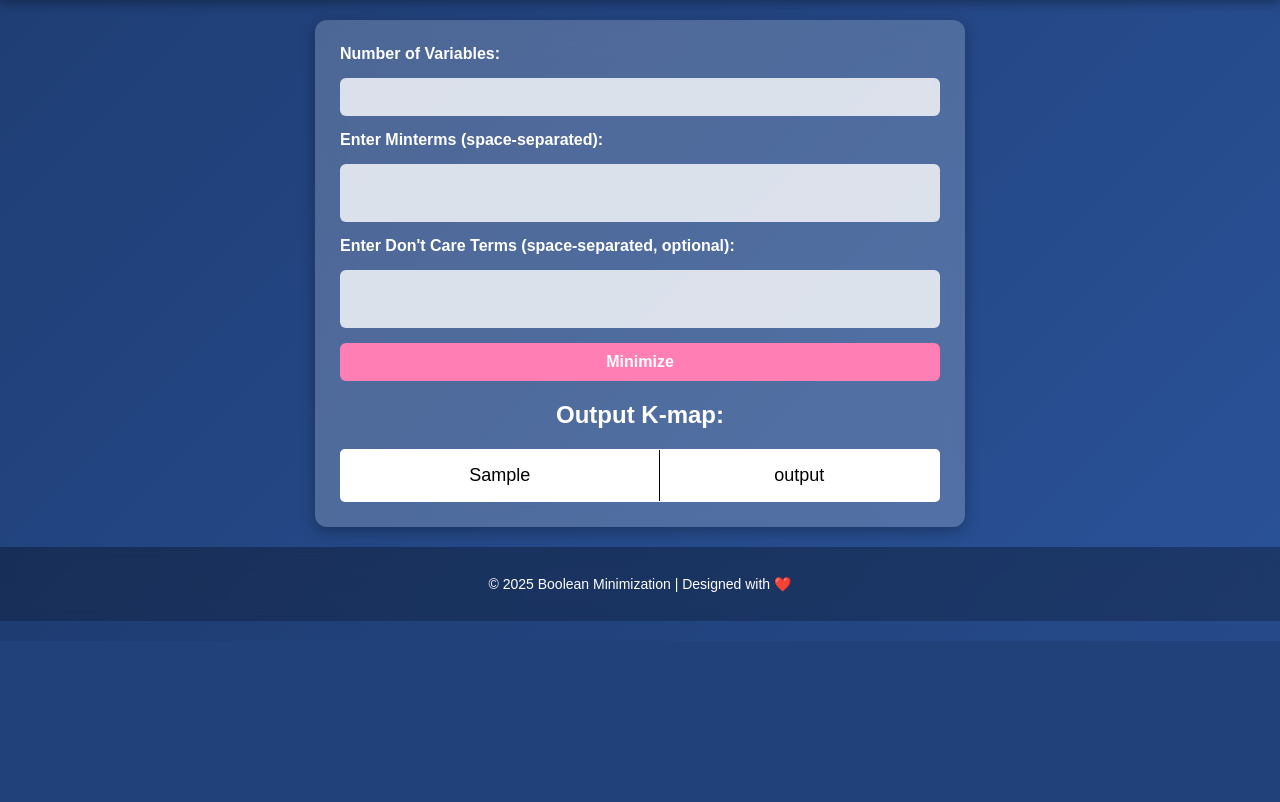
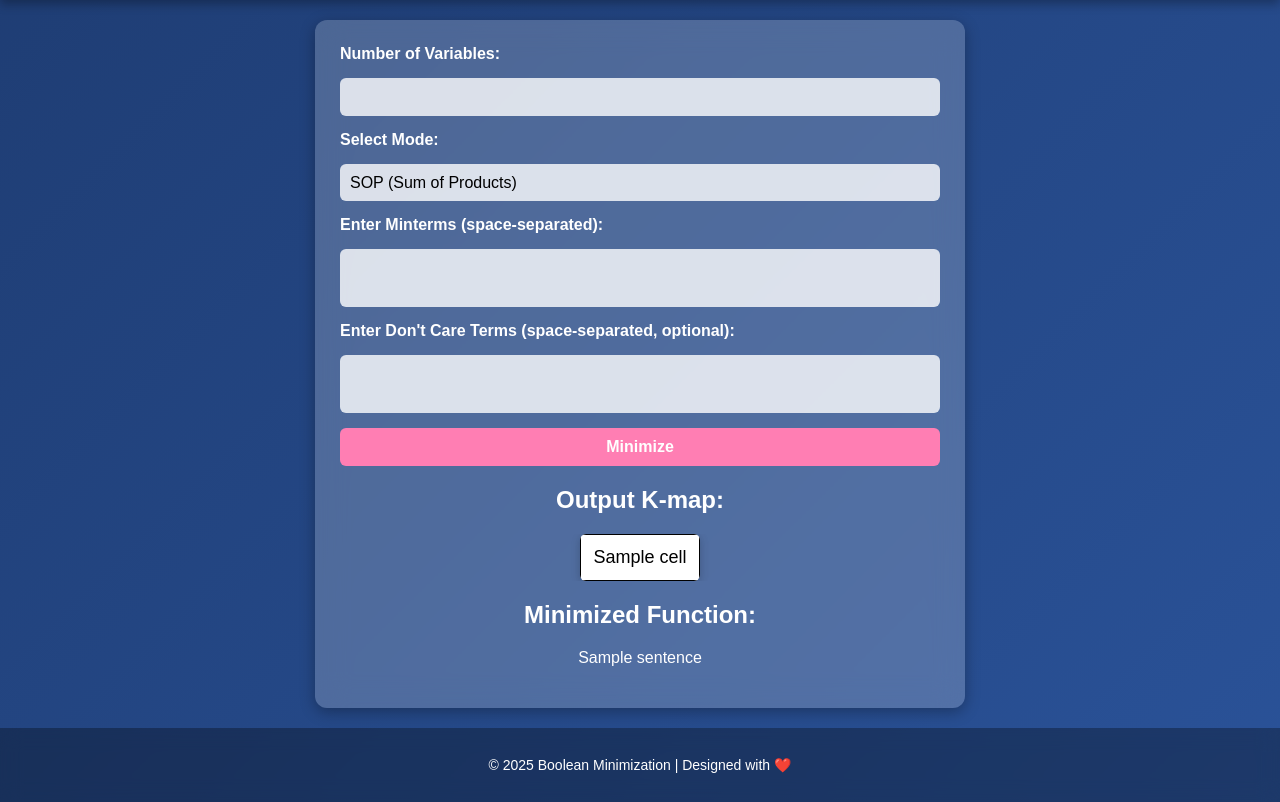
Before and after one commit to Ayush07Kulkarni/KmapSolver, a Flask app: template templates/index.html in a window 1280 px wide. Shown: the part 159-961 px from the top of the page. Before the commit the page ends 800 px from the top, so only its background shows below. Run offline with Flask 3, Linux system fonts and the light colour scheme; the template is opened without the code that fills it: most values are stand-ins (such as "Sample title", 1, 10 or a date in 2020).

Commit message:
app.py updated and frontend optimised

```diff
--- a/app.py
+++ b/app.py
@@ -1,33 +1,82 @@
 from flask import Flask, render_template, request
 import subprocess
+import os
 
 app = Flask(__name__)
+
+def minimize_boolean_function(nBits, mode, terms, dontCare):
+    if mode == 'sop':
+        # C++ code execution for SOP
+        minterms = [int(term) for term in terms.split()] if terms else []
+        dontcare_terms = [int(term) for term in dontCare.split()] if dontCare else []
+
+        input_str = f"{nBits} {len(minterms)} {' '.join(map(str, minterms))} {len(dontcare_terms)} {' '.join(map(str, dontcare_terms))}"
+
+        process = subprocess.Popen(['./kmap_solver.exe'], stdin=subprocess.PIPE, stdout=subprocess.PIPE, stderr=subprocess.PIPE, text=True)
+        stdout, stderr = process.communicate(input_str)
+
+        if stderr:
+            print(f"Error from C++ code: {stderr}")
+            return {'kmap_rows': [], 'function_output': [f"Error during SOP minimization: {stderr}"]}
+
+        output_lines = stdout.strip().split('\n')
+        kmap_rows = []
+        function_output = []
+        kmap_start = False
+        function_start = False
+
+        for line in output_lines:
+            if "0 " in line or "1 " in line:
+                kmap_start = True
+                kmap_rows.append([int(x) for x in line.split()])
+            elif kmap_start:
+                kmap_start = False
+                function_start = True
+            elif "Function 1:" in line:
+                function_start = True
+                function_output.append(line)
+            elif function_start and line:
+                function_output.append(line)
+
+        return {'kmap_rows': kmap_rows, 'function_output': function_output}
+
+    elif mode == 'pos':
+        # Python compliment string function for POS
+        terms = terms.replace(",", "+")
+        result = compliment_string(terms)
+        return {'kmap_rows': [], 'function_output': [result]}
+
+def compliment_string(s):
+    elements = s.split("+")
+    complemented_terms = []
+
+    for element in elements:
+        literals = element.strip().split()
+        complemented_literals = []
+
+        for literal in element.strip():
+            if literal == "'":
+                continue
+            elif literal.isalpha():
+                if literal + "'" in element:
+                    complemented_literals.append(literal)
+                else:
+                    complemented_literals.append(literal + "'")
+
+        complemented_terms.append('+'.join(complemented_literals))
+
+    return ' * '.join(complemented_terms)
 
 @app.route('/', methods=['GET', 'POST'])
 def index():
     output = None
     if request.method == 'POST':
-        # Get form data safely
-        nBits = request.form.get('nBits', '').strip()
-        minTerms = request.form.get('minTerms', '').strip()
-        dontCare = request.form.get('dontCare', '').strip()
+        nBits = int(request.form['nBits'])
+        mode = request.form['mode']
+        terms = request.form['terms']
+        dontCare = request.form['dontCare']
 
-        if not nBits or not minTerms:
-            return render_template('index.html', output="Error: Number of variables and minterms are required.")
-
-        # Prepare input data
-        minTerms_list = minTerms.split()
-        dontCare_list = dontCare.split() if dontCare else []
-
-        input_data = f"{nBits} {len(minTerms_list)} {' '.join(minTerms_list)} {len(dontCare_list)} {' '.join(dontCare_list)}"
-
-        # Compile and run the C++ program
-        try:
-            subprocess.run(['g++', 'kmap_solver.cpp', '-o', 'kmap_solver'], check=True)
-            result = subprocess.run(['./kmap_solver'], input=input_data, text=True, capture_output=True, check=True)
-            output = result.stdout
-        except subprocess.CalledProcessError as e:
-            output = f"An error occurred: {e.stderr} {e.stdout}"
+        output = minimize_boolean_function(nBits, mode, terms, dontCare)
 
     return render_template('index.html', output=output)
 
--- a/static/styles.css
+++ b/static/styles.css
@@ -40,7 +40,7 @@ footer {
     background: rgba(255, 255, 255, 0.2);
     padding: 25px;
     border-radius: 12px;
-    width: 100%;
+    width: 90%; /* Adjust width for better responsiveness */
     max-width: 600px;
     box-shadow: 0 4px 15px rgba(0, 0, 0, 0.3);
     backdrop-filter: blur(15px);
@@ -54,40 +54,27 @@ form {
     flex-direction: column;
     align-items: center;
     justify-content: center;
-    gap: 15px; /* Adds spacing between elements */
+    gap: 15px;
     width: 100%;
 }
 
-/* Make all input elements the same width */
+/* Input Fields Styling */
 textarea, input, select {
-    width: 100% !important;
-    max-width: 600px; /* Ensures consistency */
+    width: 100%;
+    max-width: 600px;
     padding: 10px;
     border: none;
     border-radius: 6px;
     font-size: 16px;
     background: rgba(255, 255, 255, 0.8);
-    resize: none; /* Prevent resizing */
-    box-sizing: border-box; /* Ensures padding doesn’t affect width */
-    appearance: none; /* Removes default browser styling */
+    box-sizing: border-box;
+    appearance: none;
 }
 
 textarea {
-    display: block;
-    width: 100% !important;
-    max-width: 600px !important;
-    min-width: 600px !important;
-    padding: 10px;
-    border: none;
-    border-radius: 6px;
-    font-size: 16px;
-    background: rgba(255, 255, 255, 0.8);
-    resize: none; /* Prevent resizing */
-    box-sizing: border-box; /* Ensures padding doesn’t affect width */
+    resize: none;
 }
 
-
-/* Centering labels */
 label {
     width: 100%;
     max-width: 620px;
@@ -95,7 +82,7 @@ label {
     font-weight: bold;
 }
 
-/* Adjust submit button width */
+/* Submit Button Styling */
 input[type="submit"] {
     width: 100%;
     max-width: 620px;
@@ -118,63 +105,48 @@ input[type="submit"]:hover {
 .output-container {
     margin-top: 20px;
     text-align: center;
+    width: 100%;
+    overflow-x: auto; /* Enable horizontal scrolling */
 }
 
-/* Table with Cool Animation */
-.animated-table {
-    width: 100%;
+.styled-table {
+    width: auto; /* Allow table to adjust width */
     border-collapse: collapse;
     background: white;
     color: black;
-    border-radius: 5px;
+    border-radius: 6px;
     overflow: hidden;
-    animation: fadeIn 1s ease-in-out;
+    box-shadow: 0 2px 10px rgba(0, 0, 0, 0.2);
+    transition: 0.3s ease-in-out;
+    margin: 0 auto; /* Center the table */
 }
 
-/* Table Cell Styling */
-.animated-table, th, td {
+.styled-table th, .styled-table td {
     border: 1px solid black;
-    padding: 15px;
+    padding: 12px;
     text-align: center;
     font-size: 18px;
+    min-width: 40px; /* Ensure even width for cells */
 }
 
-/* Table Animation */
-@keyframes fadeIn {
-    from {
-        opacity: 0;
-        transform: translateY(20px);
-    }
-    to {
-        opacity: 1;
-        transform: translateY(0);
+.styled-table th {
+    background-color: #ff7eb3;
+    color: white;
+}
+
+.styled-table tr:hover {
+    background: rgba(255, 126, 179, 0.2);
+}
+
+/* Media Queries */
+@media (max-width: 768px) {
+    .container {
+        width: 95%;
     }
 }
-
-/* Row Animation */
-.animated-table tr {
-    animation: slideIn 0.6s ease-in-out;
-}
-
-/* Row Slide Animation */
-@keyframes slideIn {
-    from {
-        transform: translateX(-50px);
-        opacity: 0;
-    }
-    to {
-        transform: translateX(0);
-        opacity: 1;
+@media (max-width: 480px){
+    .styled-table th,.styled-table td{
+        padding: 8px;
+        font-size: 14px;
     }
 }
-
-/* Column Highlight Effect */
-.animated-table td {
-    transition: background 0.3s ease-in-out;
-}
-
-.animated-table td:hover {
-    background: #ff7eb3;
-    color: white;
-    font-weight: bold;
-}
--- a/templates/index.html
+++ b/templates/index.html
@@ -17,8 +17,14 @@
             <label for="nBits">Number of Variables:</label>
             <input type="number" id="nBits" name="nBits" min="1" max="6" required>
 
-            <label for="minTerms">Enter Minterms (space-separated):</label>
-            <textarea id="minTerms" name="minTerms" required></textarea>
+            <label for="mode">Select Mode:</label>
+            <select id="mode" name="mode" required onchange="toggleInput()">
+                <option value="sop">SOP (Sum of Products)</option>
+                <option value="pos">POS (Product of Sums)</option>
+            </select>
+
+            <label id="termsLabel" for="terms">Enter Minterms (space-separated):</label>
+            <textarea id="terms" name="terms" required></textarea>
 
             <label for="dontCare">Enter Don't Care Terms (space-separated, optional):</label>
             <textarea id="dontCare" name="dontCare"></textarea>
@@ -29,11 +35,11 @@
         {% if output %}
             <h2>Output K-map:</h2>
             <div class="output-container">
-            <table class="animated-table">
+                <table class="styled-table">
                     <tbody>
-                    {% for row in output.strip().split('\n') %}
+                        {% for row in output.kmap_rows %}
                             <tr>
-                        {% for cell in row.split() %}
+                                {% for cell in row %}
                                     <td>{{ cell }}</td>
                                 {% endfor %}
                             </tr>
@@ -41,6 +47,13 @@
                     </tbody>
                 </table>
             </div>
+
+            {% if output.function_output %}
+                <h2>Minimized Function:</h2>
+                {% for sentence in output.function_output %}
+                    <p>{{ sentence }}</p>
+                {% endfor %}
+            {% endif %}
         {% endif %}
     </div>
 
@@ -48,5 +61,17 @@
         <p>© 2025 Boolean Minimization | Designed with ❤️</p>
     </footer>
 
+    <script>
+        function toggleInput() {
+            let mode = document.getElementById("mode").value;
+            let label = document.getElementById("termsLabel");
+
+            if (mode === "sop") {
+                label.textContent = "Enter Minterms (space-separated):";
+            } else {
+                label.textContent = "Enter Maxterms (space-separated):";
+            }
+        }
+    </script>
 </body>
 </html>
```
Also changed, not shown: 1 other file. Lines whose indentation alone changed are shown as unchanged.
